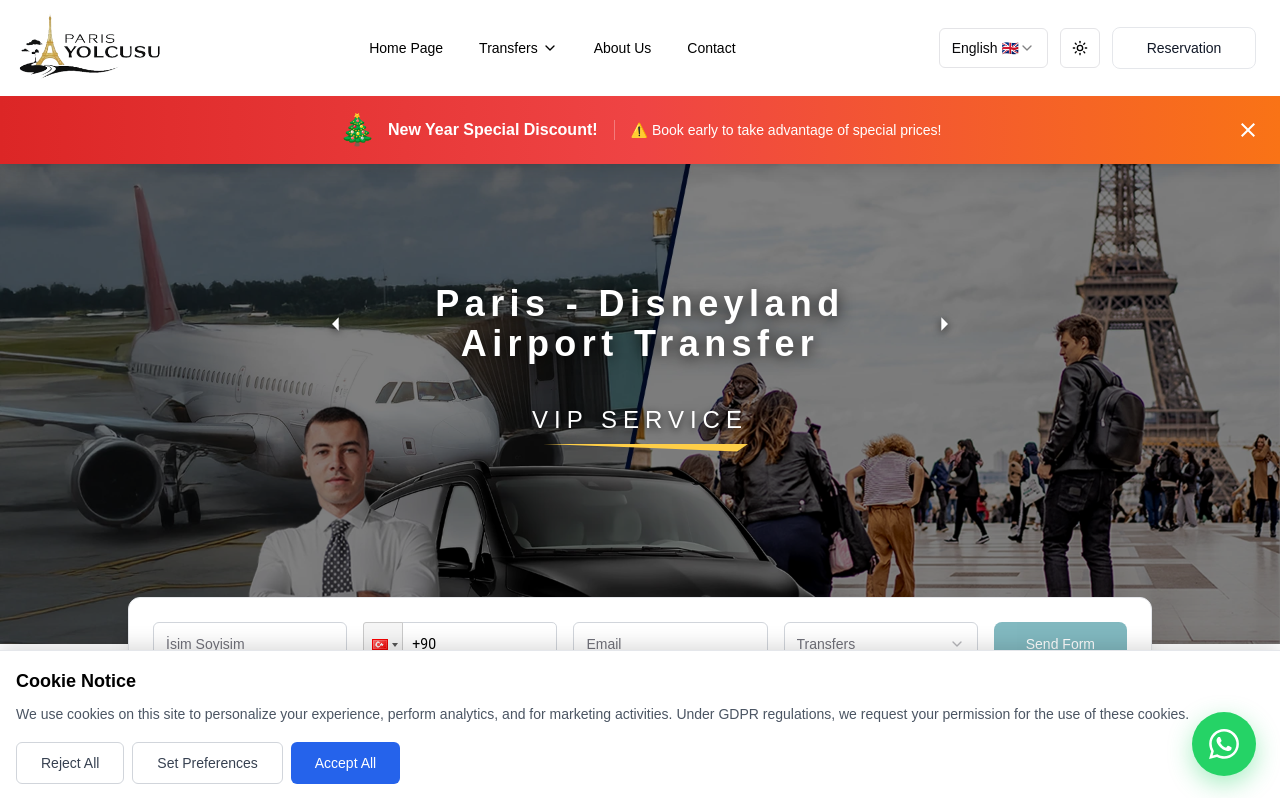
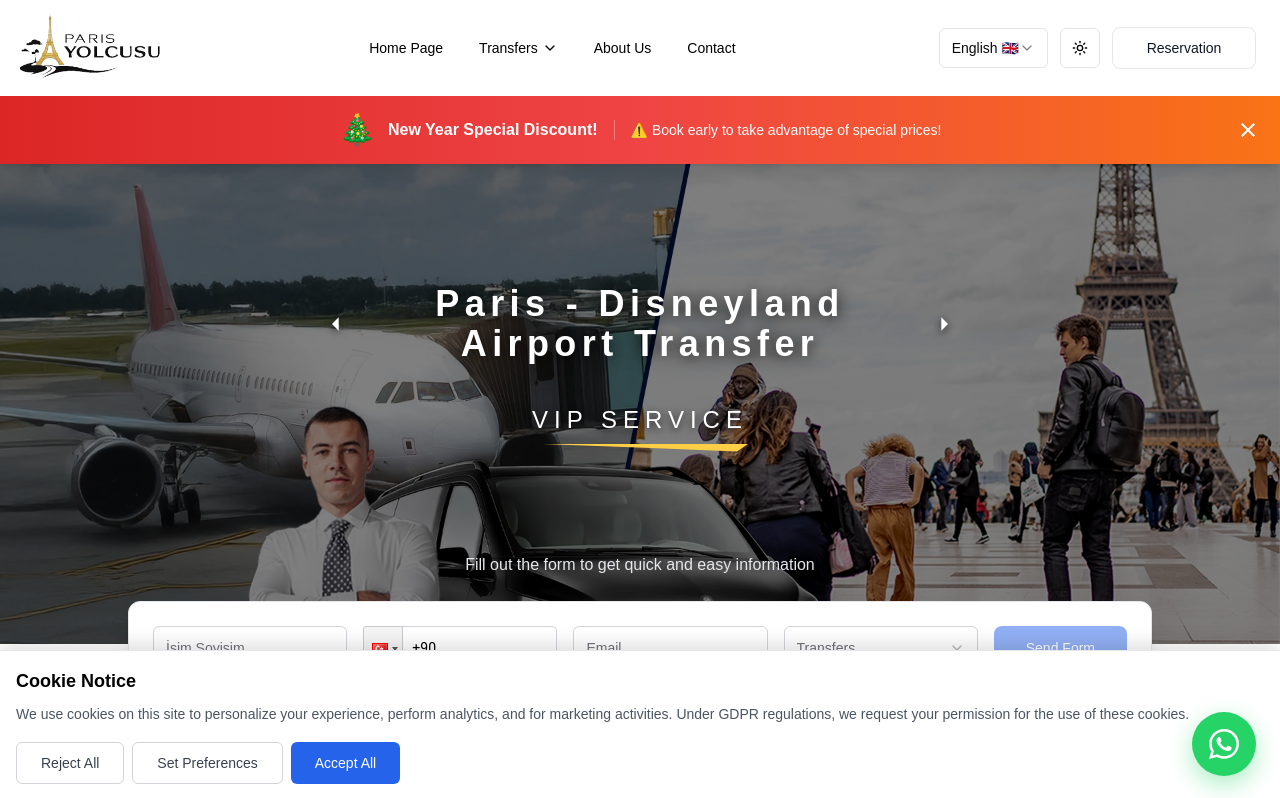
Before and after one commit to aliosmantasin/ParisYolcusu, a Next.js app: page /en in a window 1280 px wide. Shown: the top 798 px of the page. Built offline with nearby package versions, Linux system fonts and the light colour scheme.

Commit message:
feat: Move form title and description into BannerInfoForm component
- Move form title and description from FirstGlance to BannerInfoForm
- Update form description text in Turkish translation
- Adjust form positioning (bottom-5 instead of bottom-0)
- Simplify form header styling

```diff
--- a/messages/en.json
+++ b/messages/en.json
@@ -36,7 +36,9 @@
       "brandNameX": "Paris",
       "brandnameY": "Passenger",
       "title": "Paris - Disneyland Airport Transfer",
-      "span": "VIP Service"
+      "span": "VIP Service",
+      "formTitle": "Information Request Form",
+      "formDescription": "Fill out the form to get quick and easy information"
     }
   },
 
--- a/messages/fr.json
+++ b/messages/fr.json
@@ -36,7 +36,9 @@
       "brandNameX": "Paris",
       "brandnameY": "Passager",
       "title": "Paris - Transfert Aéroport Disneyland",
-      "span": "Service VIP"
+      "span": "Service VIP",
+      "formTitle": "Formulaire de Demande d'Information",
+      "formDescription": "Remplissez le formulaire pour obtenir des informations rapides et faciles"
     }
   },
 
--- a/messages/tr.json
+++ b/messages/tr.json
@@ -36,7 +36,9 @@
       "brandNameX": "Paris",
       "brandnameY": "Yolcusu",
       "title": "Paris - Disneyland Havalimanı Transfer",
-      "span": "VİP Hizmet"
+      "span": "VİP Hizmet",
+      "formTitle": "Bilgi Alma Formu",
+      "formDescription": "Formu doldurarak istediğiniz transfer hakkında size bilgi verelim."
     }
   },
 
--- a/src/app/[locale]/(routes)/_components/homepage/BannerInfoForm.tsx
+++ b/src/app/[locale]/(routes)/_components/homepage/BannerInfoForm.tsx
@@ -12,6 +12,7 @@
 import { useState, useEffect } from "react";
 import { useTheme } from "next-themes";
 import { useFormTranslations } from "../../iletisim/languageInfo";
+import { useTranslations } from "next-intl";
 import ReCAPTCHA from "react-google-recaptcha";
 import { createPortal } from "react-dom";
 
@@ -78,6 +79,7 @@
   const [formDataToSubmit, setFormDataToSubmit] = useState<FormData | null>(null);
   const [mounted, setMounted] = useState(false);
   const translations = useFormTranslations();
+  const t = useTranslations("HomePage");
 
   useEffect(() => {
     setMounted(true);
@@ -163,10 +165,18 @@
 
   return (
     <div className="w-full max-w-5xl mx-auto">
+           {/* Form Başlık ve Açıklama */}
+           <div className="text-center mb-4 sm:mb-6">
+          <span className="text-black sm:text-gray-200 sm:dark:text-gray-100 text-sm sm:text-base">
+            {t("firstGlance.formDescription")}
+          </span>
+        </div>
       <form
         onSubmit={handleSubmit(handleFormSubmit)}
         className="bg-white dark:bg-gray-800 rounded-xl shadow-xl p-4 sm:p-6 border border-gray-200 dark:border-gray-700"
       >
+
+
         {/* Yatay Form (Masaüstü) - Dikey Form (Mobil) */}
         <div className="flex flex-col sm:flex-row gap-3 sm:gap-4 items-start sm:items-end">
           {/* İsim Soyisim */}
@@ -233,7 +243,7 @@
           {/* Gönder Butonu */}
           <Button
             type="submit"
-            className="w-full sm:w-auto bg-[#067481] hover:bg-[#056a77] text-white px-6 sm:px-8 py-2.5 h-11 font-medium rounded-lg transition-colors"
+            className="w-full sm:w-auto bg-blue-600 hover:bg-blue-700 text-white px-6 sm:px-8 py-2.5 h-11 font-medium rounded-lg transition-colors"
             disabled={!isFormValid || isSubmitting}
           >
             {isSubmitting ? "Gönderiliyor..." : translations.sendForm}
--- a/src/app/[locale]/(routes)/_components/homepage/FirstGlance.tsx
+++ b/src/app/[locale]/(routes)/_components/homepage/FirstGlance.tsx
@@ -28,7 +28,7 @@
       </div>
 
       {/* Banner Bilgi Alma Formu - Mobilde normal akış, masaüstünde absolute */}
-      <div className="relative px-4 mt-8 sm:absolute sm:bottom-0 sm:left-0 sm:right-0 sm:transform sm:translate-y-1/2 z-20">
+      <div className="relative px-4 mt-8 sm:absolute sm:bottom-5 sm:left-0 sm:right-0 sm:transform sm:translate-y-1/2 z-20">
         <BannerInfoForm />
       </div>
 
```
